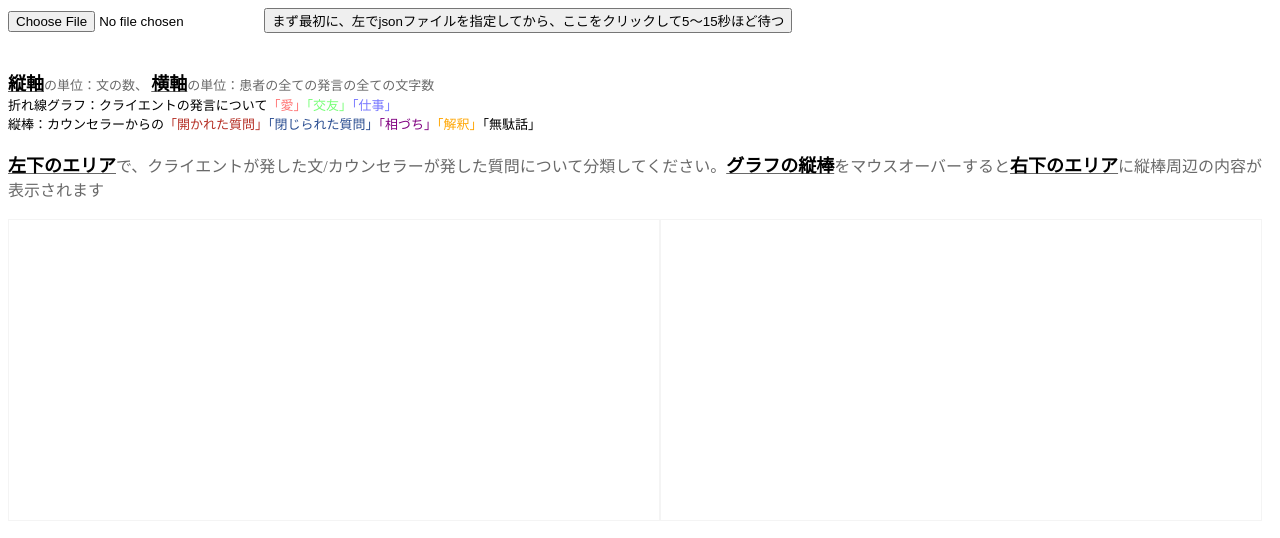
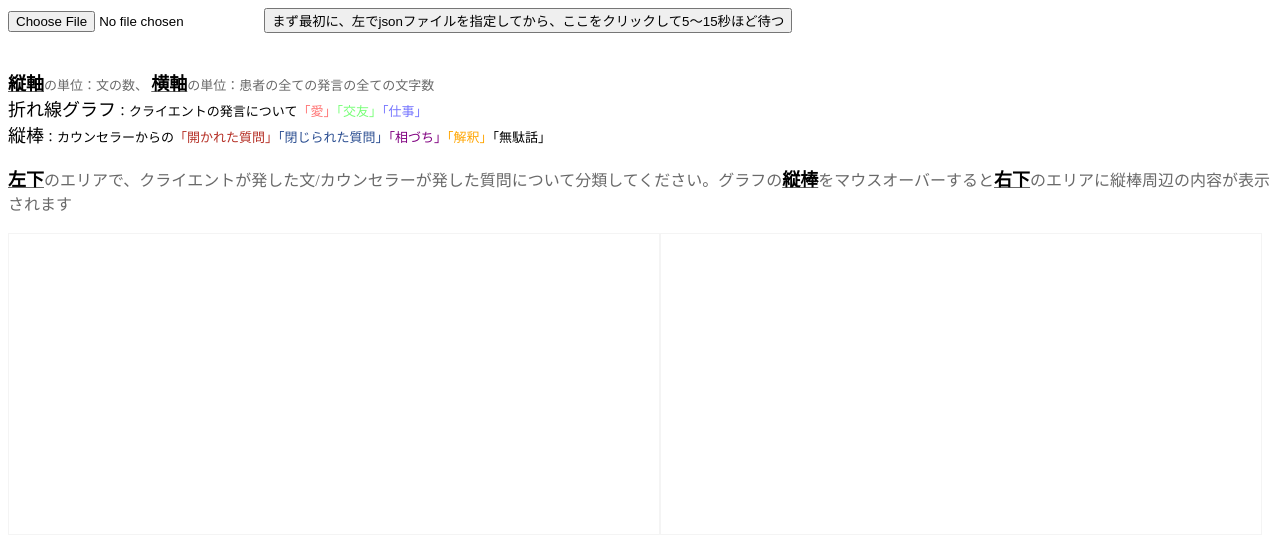
Before and after one commit to uetsujitomoya/yogajs, a website with bundled scripts: page app/index.html in a window 1280 px wide. Built offline with nearby package versions, Linux system fonts and the light colour scheme.

Commit message:
[fix]sentences in html & Lower right area in graph3

```diff
--- a/app/index.html
+++ b/app/index.html
@@ -44,10 +44,10 @@
   <br>
   <div id="svgdiv"></div>
   <font color=dimgray><b><u><font color=black size=4>縦軸</font></u></b>の単位：文の数、 <b><u><font color=black size=4>横軸</font></u></b>の単位：患者の全ての発言の全ての文字数</font><br>
-  折れ線グラフ：クライエントの発言について<font color="#ff7777">「愛」</font><font color="#77ff77">「交友」</font><font color="#7777ff">「仕事」</font><br>
-  縦棒：カウンセラーからの<font color="#b52f25">「開かれた質問」</font><font color="#2b4e91">「閉じられた質問」</font><font color="purple">「相づち」</font><font color="orange">「解釈」</font><font color="black">「無駄話」</font><br><br>
+  <font color=black size=4>折れ線グラフ</font>：クライエントの発言について<font color="#ff7777">「愛」</font><font color="#77ff77">「交友」</font><font color="#7777ff">「仕事」</font><br>
+  <font color=black size=4>縦棒</font>：カウンセラーからの<font color="#b52f25">「開かれた質問」</font><font color="#2b4e91">「閉じられた質問」</font><font color="purple">「相づち」</font><font color="orange">「解釈」</font><font color="black">「無駄話」</font><br><br>
 
-  <font size=3 color=dimgray><b><u><font color=black size=4>左下のエリア</font></u></b>で、クライエントが発した文/カウンセラーが発した質問について分類してください。<b><u><font color=black size=4>グラフの縦棒</font></u></b>をマウスオーバーすると<b><u><font color=black size=4>右下のエリア</font></u></b>に縦棒周辺の内容が表示されます</font><br><br>
+  <font size=3 color=dimgray><b><u><font color=black size=4>左下</font></u></b>のエリアで、クライエントが発した文/カウンセラーが発した質問について分類してください。グラフの<b><u><font color=black size=4>縦棒</font></u></b>をマウスオーバーすると<b><u><font color=black size=4>右下</font></u></b>のエリアに縦棒周辺の内容が表示されます</font><br><br>
 
   <div style="border-style: solid; border-width: 1px; border-color:#F4F4F4; height:300px; width:650px; overflow-y:scroll; float:left">
     <form name="form1" id="chbox" action="">
--- a/src/svg.js
+++ b/src/svg.js
@@ -21,6 +21,10 @@ var viz=(stackdataArr,color2,bun,hatsugen,svg,checkedBun,keitaisokaiseki,RGBmaxm
 	var context = svg.append("g") //全体グラフグループ作成
 	.attr("class", "context")
 	.attr("transform", "translate(" + margin2.left + "," + margin2.top + ")");
+
+	var scaleY = d3.scale.linear().domain([0,6]).range([0,height0]);
+	var colors = ["#d7d7ff","#d7ffd7","#ffd7d7"];
+	var colorBun=["white","#ffdddd","#ddffdd","#ddddff"];
 
 	if(graph==3){
 		window.addEventListener("load", function(){
@@ -60,9 +64,7 @@ var viz=(stackdataArr,color2,bun,hatsugen,svg,checkedBun,keitaisokaiseki,RGBmaxm
 		.values(function(d){return d;});
 		var stackdata = stack(stackdataArr);
 
-		var scaleY = d3.scale.linear().domain([0,6]).range([0,height0]);
-		var colors = ["#d7d7ff","#d7ffd7","#ffd7d7"];
-		var colorBun=["white","#ffdddd","#ddffdd","#ddddff"];
+
 		var area0 = d3.svg.area()
 		.x(function(d,i){
 			if(i%3==0){return nagasa[i/3];}else if(i%3==1){return nagasa[(i-1)/3+1]-3;}else{return nagasa[(i-2)/3+1]-2;}
```
